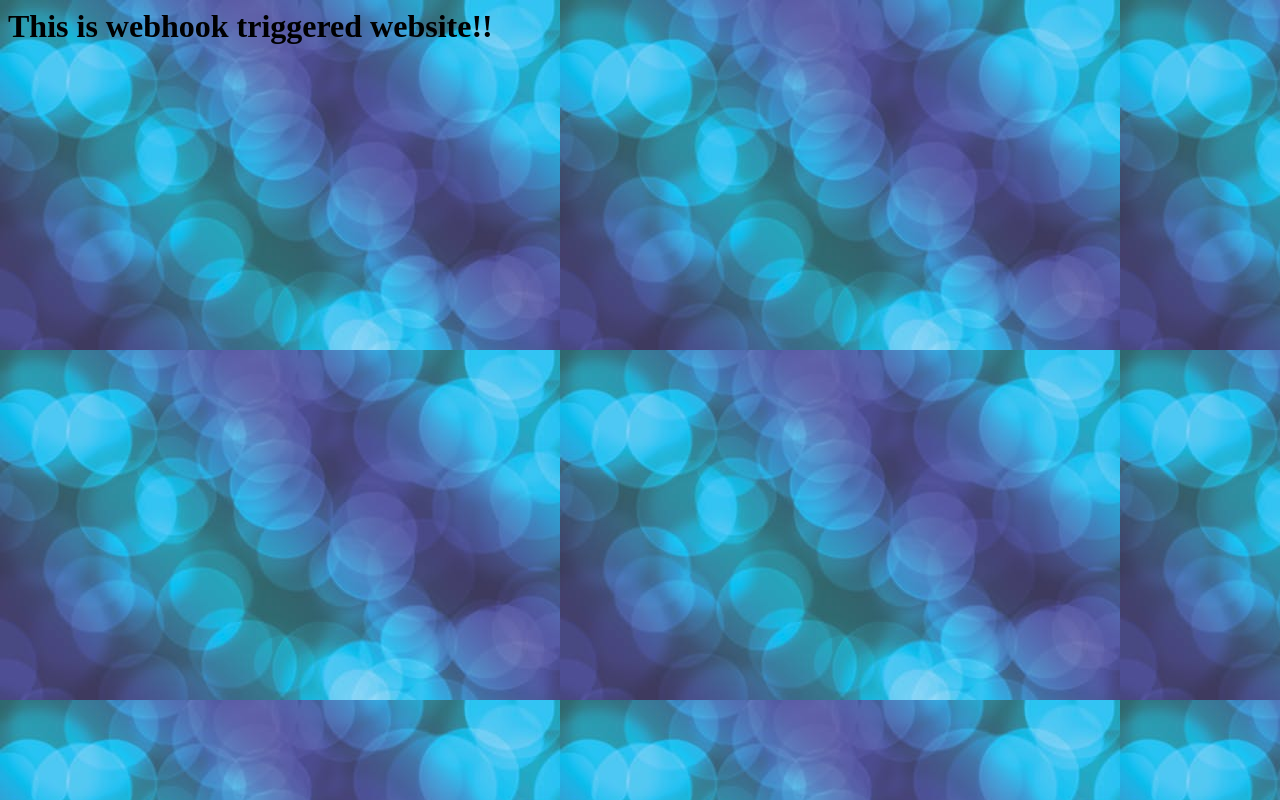
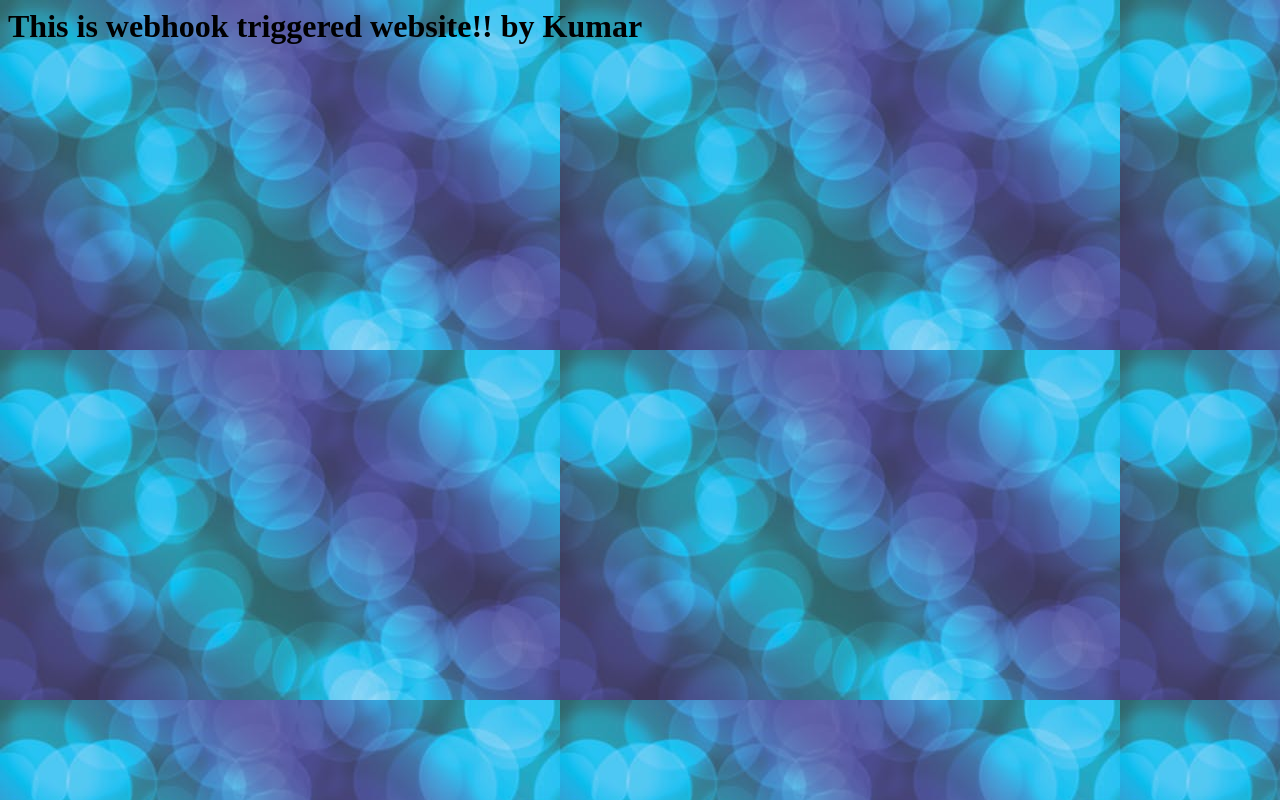
Before and after one commit to kumardevnotes/DBdevops, a plain HTML site: page devopsIQ/index.html in a window 1280 px wide. Drawn offline with Linux system fonts and the light colour scheme.

Commit message:
added changes

```diff
--- a/devopsIQ/index.html
+++ b/devopsIQ/index.html
@@ -1,6 +1,6 @@
 <html>
-<title>Jenkins Updated Website</title>
+<title>Jenkins Updated Website by Kumar</title>
 <body background="images/2.jpeg">
-<h1>This is webhook triggered website!!<h1>
+<h1>This is webhook triggered website!! by Kumar<h1>
 </body>
 </html>
```
